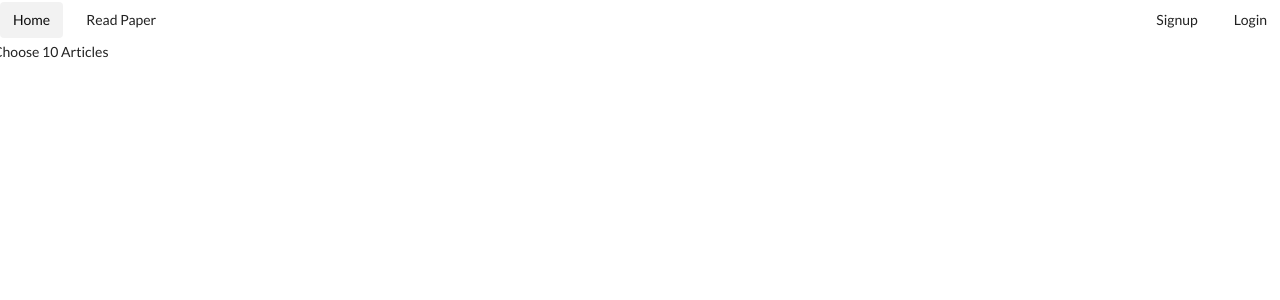
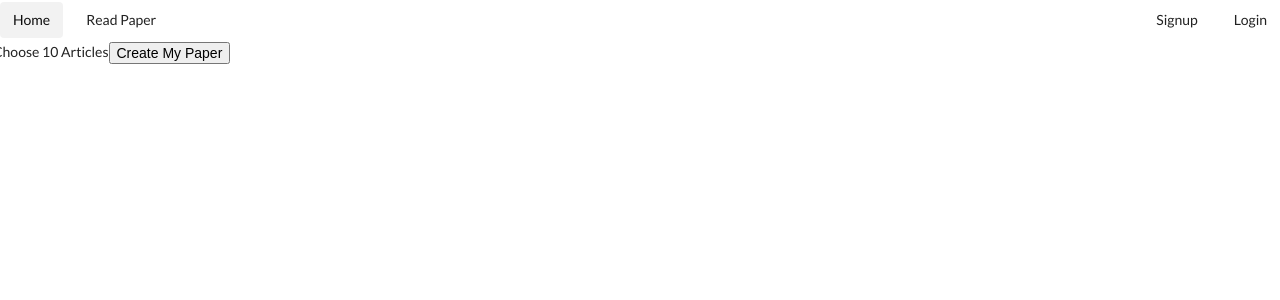
Before and after one commit to danajackson2/newspaper-app-frontend, a React (Create React App) app: page / in a window 1280 px wide. Both pictures are taken after typing "Sample" into the empty fields and a click on the button "Submit Topics". Shown: the top 300 px of the page. Built offline with nearby package versions, Linux system fonts and the light colour scheme.

Commit message:
done up til backend tasks

```diff
--- a/src/containers/ArticlesContainer.js
+++ b/src/containers/ArticlesContainer.js
@@ -10,7 +10,7 @@ class ArticlesContainer extends React.Component {
         <div className="ui cards">
             Choose 10 Articles
             {this.props.selectedTopics.map(t => < ArticleCard topic={t} handleArticle={this.props.handleArticle}/>)}
-
+            <button onClick={this.props.savePaper}>Create My Paper</button>
         </div>
       );
     }
--- a/src/containers/CreateContainer.js
+++ b/src/containers/CreateContainer.js
@@ -53,12 +53,16 @@ class CreateContainer extends React.Component {
       }
     }
 
+    savePaper = () => {
+
+    }
+
     render () {
       return (
         <div className="create">
             {this.state.topicShow
               ? <TopicsContainer addToTopics={this.addToTopics} selectTopic={this.selectTopic} setCustom={this.setCustom} topics={this.state.topics} articleShow={this.articleShow}/>
-              : <ArticlesContainer selectedTopics={this.state.selectedTopics} handleArticle={this.handleArticle}/>}
+              : <ArticlesContainer selectedTopics={this.state.selectedTopics} handleArticle={this.handleArticle} savePaper={this.savePaper}/>}
         </div>
       );
     }
```
